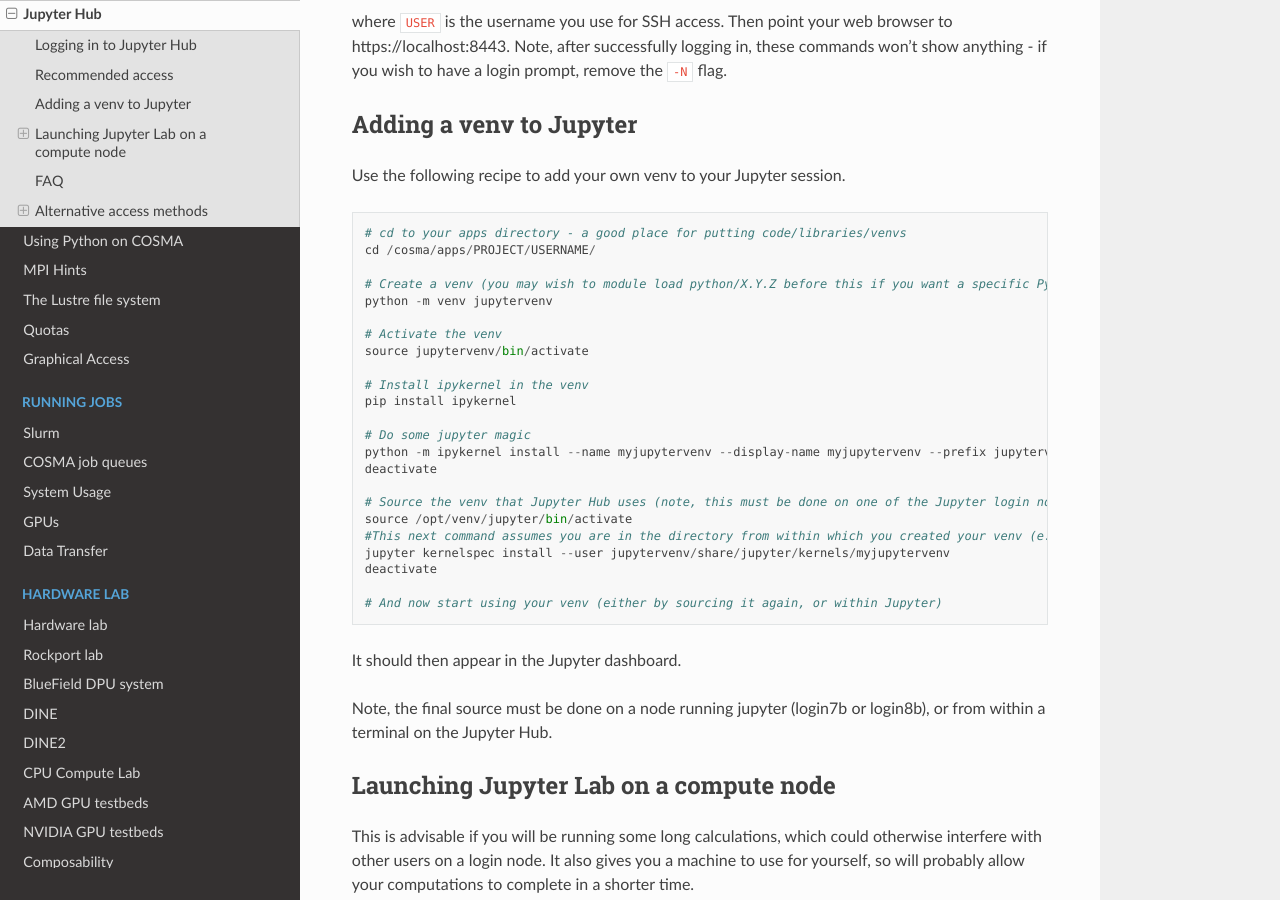
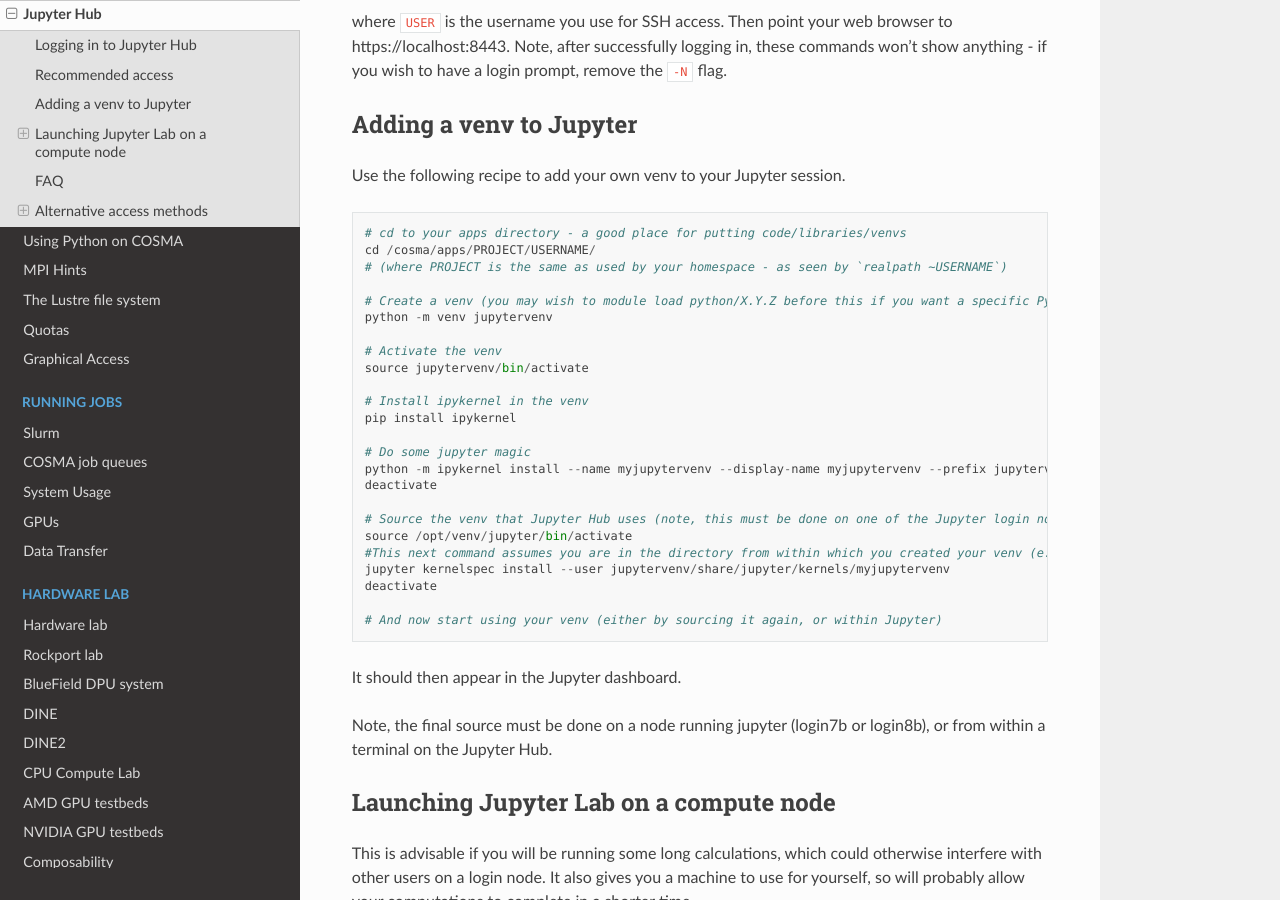
Before and after one commit to agb32/cosmadoc, a Sphinx documentation site: the page built from docs/source/jupyter.md, in a window 1280 px wide and 900 px high, scrolled down 612 px. Built offline with Sphinx 7.4.7 and the Read the Docs theme 2.0.0, drawn with Linux system fonts in a browser that asks for light colours.

Commit message:
added homespace note

````diff
--- a/docs/source/jupyter.md
+++ b/docs/source/jupyter.md
@@ -25,6 +25,7 @@
 ```
 # cd to your apps directory - a good place for putting code/libraries/venvs
 cd /cosma/apps/PROJECT/USERNAME/
+# (where PROJECT is the same as used by your homespace - as seen by `realpath ~USERNAME`)
 
 # Create a venv (you may wish to module load python/X.Y.Z before this if you want a specific Python version)
 python -m venv jupytervenv
````
